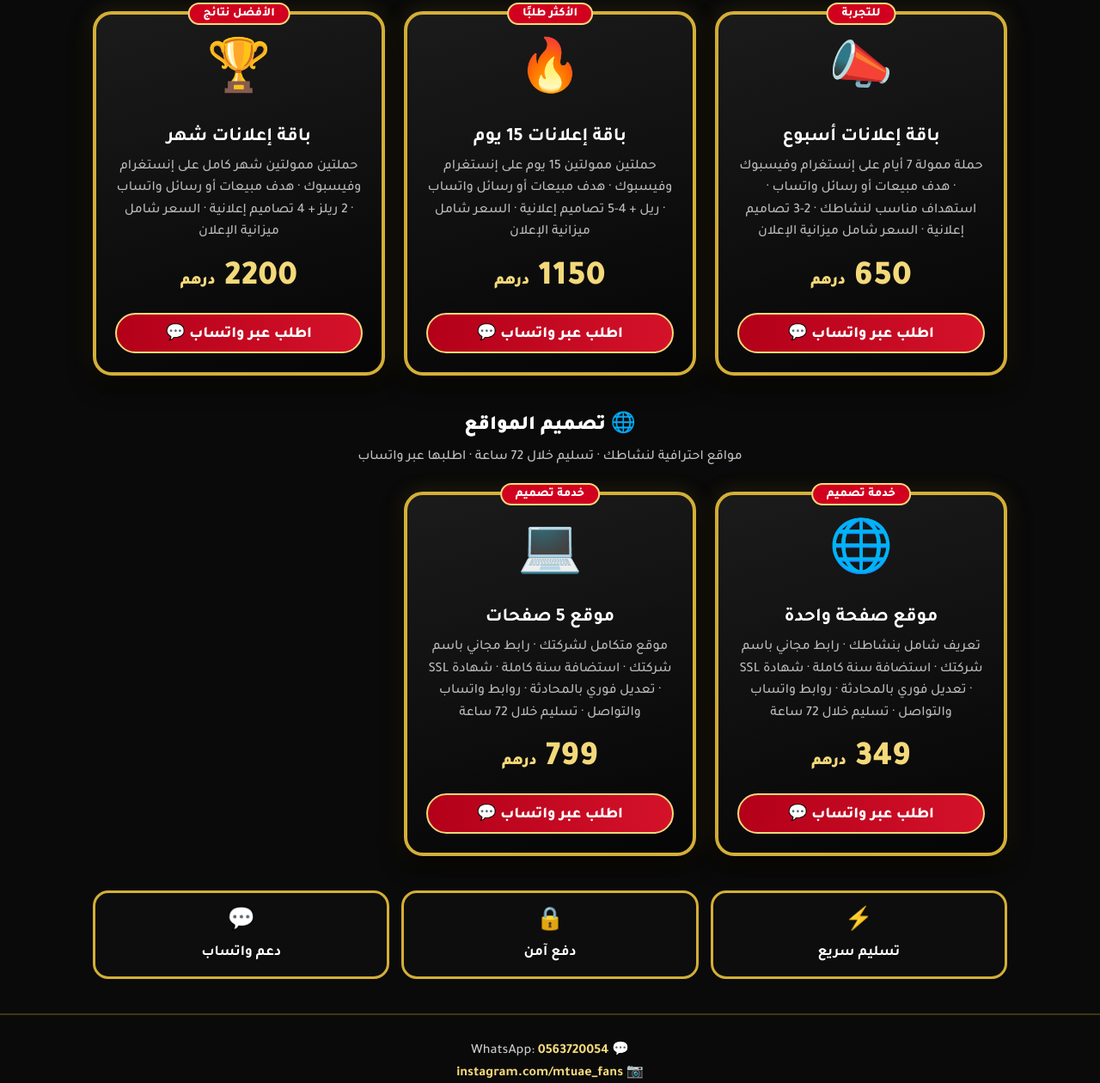
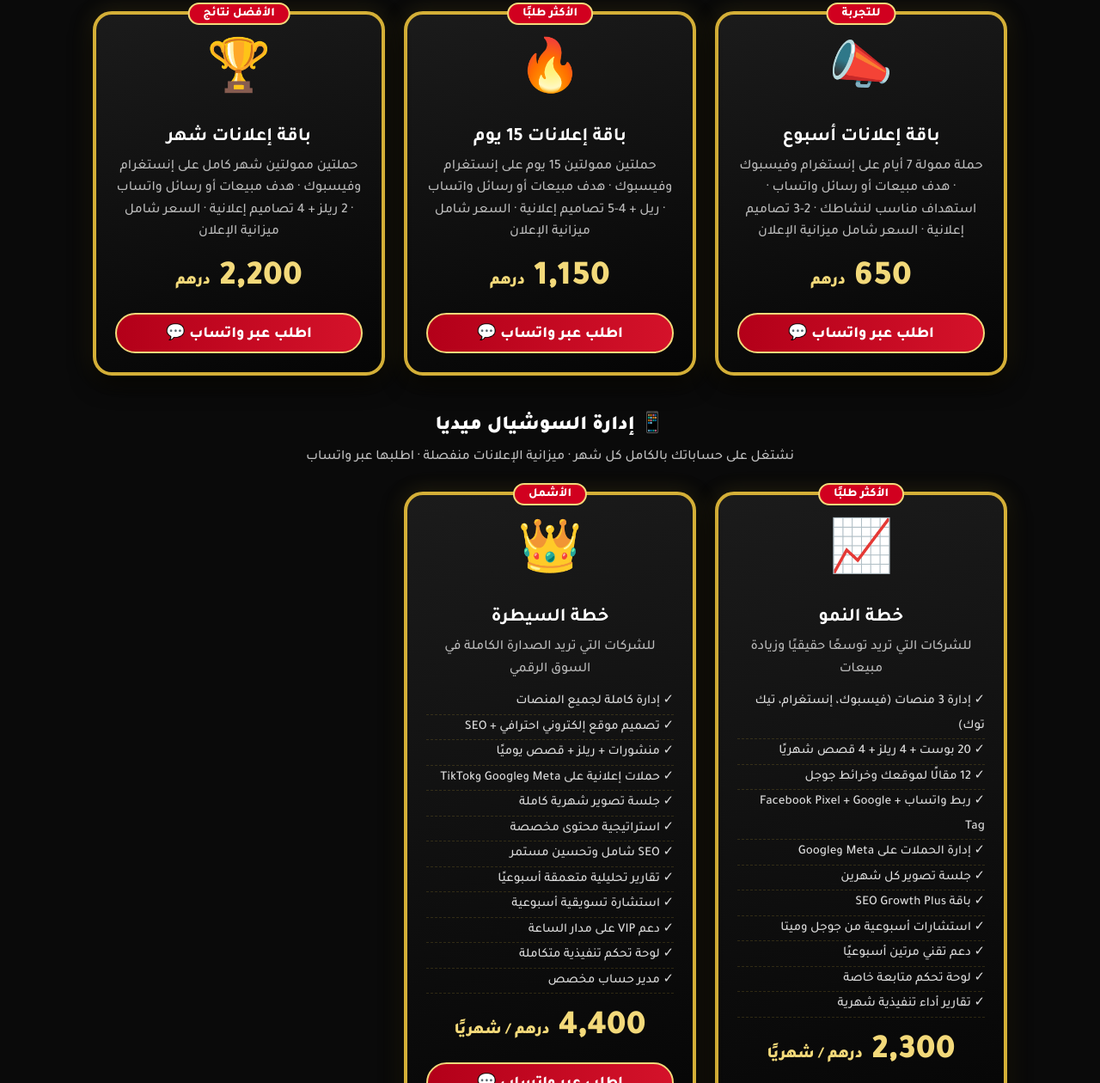
Before and after one commit to ali95858052-gif/mtuae-store, a website: page index.html in a window 1280 px wide. Shown: the part 717-1977 px from the top of the page at 86% size. Drawn offline with Linux system fonts and the light colour scheme.

Commit message:
قسم ادارة السوشيال ميديا

```diff
--- a/app.js
+++ b/app.js
@@ -15,7 +15,8 @@ async function init() {
       <h3 style="font-size:1.45rem;font-weight:900;margin:0">${t}</h3>
       <p style="opacity:.75;margin:6px 0 0">${sub}</p></div>`;
   const ads = products.filter(p => p.type === 'service' && p.cat === 'ads');
-  const services = products.filter(p => p.type === 'service' && p.cat !== 'ads');
+  const social = products.filter(p => p.type === 'service' && p.cat === 'social');
+  const services = products.filter(p => p.type === 'service' && p.cat !== 'ads' && p.cat !== 'social');
   const digital = products.filter(p => p.type !== 'service');
   const card = p => `
     <div class="card">
@@ -23,7 +24,8 @@ async function init() {
       <div class="em">${p.emoji}</div>
       <h3>${p.name}</h3>
       <p>${p.desc}</p>
-      <div class="price">${p.price} <small>درهم</small></div>
+      ${p.features ? `<ul class="feat">${p.features.map(f => `<li>✓ ${f}</li>`).join('')}</ul>` : ''}
+      <div class="price">${p.price.toLocaleString('en-US')} <small>درهم${p.per ? ' / ' + p.per : ''}</small></div>
       ${isSoon(p)
         ? `<button disabled style="opacity:.55;cursor:not-allowed">قريبًا ⏳</button>`
         : p.type === 'service'
@@ -32,6 +34,7 @@ async function init() {
     </div>`;
   $('grid').innerHTML =
     (ads.length ? head('📣 التسويق الممول', 'إعلانات على إنستغرام وفيسبوك · السعر شامل ميزانية الإعلان · اطلبها عبر واتساب') + ads.map(card).join('') : '') +
+    (social.length ? head('📱 إدارة السوشيال ميديا', 'نشتغل على حساباتك بالكامل كل شهر · ميزانية الإعلانات منفصلة · اطلبها عبر واتساب') + social.map(card).join('') : '') +
     (services.length ? head('🌐 تصميم المواقع', 'مواقع احترافية لنشاطك · تسليم خلال 72 ساعة · اطلبها عبر واتساب') + services.map(card).join('') : '') +
     (digital.length ? head('📦 المنتجات الرقمية', 'اشتري، حمّل، وابدأ فورًا') + digital.map(card).join('') : '');
   // زرار السلة يظهر بس لو فيه منتجات بتتشتري أونلاين
--- a/index.html
+++ b/index.html
@@ -14,6 +14,9 @@
 .hero .logo{display:block;margin:0 auto 18px;float:none}
 .hero .badge{display:inline-block;margin:0 auto 14px}
 .hero h1{margin-top:0}
+/* قائمة مميزات الباقات */
+.card .feat{list-style:none;padding:0;margin:10px 0 6px;text-align:right;color:#ddd;font-size:15px;line-height:1.9}
+.card .feat li{border-bottom:1px dashed rgba(212,175,55,.18)}
 </style>
 </head>
 <body>
--- a/products.json
+++ b/products.json
@@ -2,6 +2,8 @@
  {"id": "a1", "emoji": "📣", "name": "باقة إعلانات أسبوع", "desc": "حملة ممولة 7 أيام على إنستغرام وفيسبوك · هدف مبيعات أو رسائل واتساب · استهداف مناسب لنشاطك · 2-3 تصاميم إعلانية · السعر شامل ميزانية الإعلان", "price": 650, "tag": "للتجربة", "type": "service", "cat": "ads", "wa": "https://wa.me/971563720054?text=%D9%85%D8%B1%D8%AD%D8%A8%D8%A7%D8%8C%20%D8%A3%D8%B1%D9%8A%D8%AF%20%D8%A8%D8%A7%D9%82%D8%A9%20%D8%A5%D8%B9%D9%84%D8%A7%D9%86%D8%A7%D8%AA%20%D8%A3%D8%B3%D8%A8%D9%88%D8%B9%20%28650%20%D8%AF%D8%B1%D9%87%D9%85%29"},
  {"id": "a2", "emoji": "🔥", "name": "باقة إعلانات 15 يوم", "desc": "حملتين ممولتين 15 يوم على إنستغرام وفيسبوك · هدف مبيعات أو رسائل واتساب · ريل + 4-5 تصاميم إعلانية · السعر شامل ميزانية الإعلان", "price": 1150, "tag": "الأكثر طلبًا", "type": "service", "cat": "ads", "wa": "https://wa.me/971563720054?text=%D9%85%D8%B1%D8%AD%D8%A8%D8%A7%D8%8C%20%D8%A3%D8%B1%D9%8A%D8%AF%20%D8%A8%D8%A7%D9%82%D8%A9%20%D8%A5%D8%B9%D9%84%D8%A7%D9%86%D8%A7%D8%AA%2015%20%D9%8A%D9%88%D9%85%20%281150%20%D8%AF%D8%B1%D9%87%D9%85%29"},
  {"id": "a3", "emoji": "🏆", "name": "باقة إعلانات شهر", "desc": "حملتين ممولتين شهر كامل على إنستغرام وفيسبوك · هدف مبيعات أو رسائل واتساب · 2 ريلز + 4 تصاميم إعلانية · السعر شامل ميزانية الإعلان", "price": 2200, "tag": "الأفضل نتائج", "type": "service", "cat": "ads", "wa": "https://wa.me/971563720054?text=%D9%85%D8%B1%D8%AD%D8%A8%D8%A7%D8%8C%20%D8%A3%D8%B1%D9%8A%D8%AF%20%D8%A8%D8%A7%D9%82%D8%A9%20%D8%A5%D8%B9%D9%84%D8%A7%D9%86%D8%A7%D8%AA%20%D8%B4%D9%87%D8%B1%20%282200%20%D8%AF%D8%B1%D9%87%D9%85%29"},
+ {"id": "s1", "emoji": "📈", "name": "خطة النمو", "desc": "للشركات التي تريد توسعًا حقيقيًا وزيادة مبيعات", "price": 2300, "per": "شهريًا", "tag": "الأكثر طلبًا", "type": "service", "cat": "social", "features": ["إدارة 3 منصات (فيسبوك، إنستغرام، تيك توك)", "20 بوست + 4 ريلز + 4 قصص شهريًا", "12 مقالًا لموقعك وخرائط جوجل", "ربط واتساب + Facebook Pixel + Google Tag", "إدارة الحملات على Meta وGoogle", "جلسة تصوير كل شهرين", "باقة SEO Growth Plus", "استشارات أسبوعية من جوجل وميتا", "دعم تقني مرتين أسبوعيًا", "لوحة تحكم متابعة خاصة", "تقارير أداء تنفيذية شهرية"], "wa": "https://wa.me/971563720054?text=%D9%85%D8%B1%D8%AD%D8%A8%D8%A7%D8%8C%20%D8%A3%D8%B1%D9%8A%D8%AF%20%D8%A7%D9%84%D8%A7%D8%B4%D8%AA%D8%B1%D8%A7%D9%83%20%D9%81%D9%8A%20%D8%AE%D8%B7%D8%A9%20%D8%A7%D9%84%D9%86%D9%85%D9%88%20%D9%84%D8%A5%D8%AF%D8%A7%D8%B1%D8%A9%20%D8%A7%D9%84%D8%B3%D9%88%D8%B4%D9%8A%D8%A7%D9%84%20%D9%85%D9%8A%D8%AF%D9%8A%D8%A7%20%282300%20%D8%AF%D8%B1%D9%87%D9%85%20%D8%B4%D9%87%D8%B1%D9%8A%D9%8B%D8%A7%29"},
+ {"id": "s2", "emoji": "👑", "name": "خطة السيطرة", "desc": "للشركات التي تريد الصدارة الكاملة في السوق الرقمي", "price": 4400, "per": "شهريًا", "tag": "الأشمل", "type": "service", "cat": "social", "features": ["إدارة كاملة لجميع المنصات", "تصميم موقع إلكتروني احترافي + SEO", "منشورات + ريلز + قصص يوميًا", "حملات إعلانية على Meta وGoogle وTikTok", "جلسة تصوير شهرية كاملة", "استراتيجية محتوى مخصصة", "SEO شامل وتحسين مستمر", "تقارير تحليلية متعمقة أسبوعيًا", "استشارة تسويقية أسبوعية", "دعم VIP على مدار الساعة", "لوحة تحكم تنفيذية متكاملة", "مدير حساب مخصص"], "wa": "https://wa.me/971563720054?text=%D9%85%D8%B1%D8%AD%D8%A8%D8%A7%D8%8C%20%D8%A3%D8%B1%D9%8A%D8%AF%20%D8%A7%D9%84%D8%A7%D8%B4%D8%AA%D8%B1%D8%A7%D9%83%20%D9%81%D9%8A%20%D8%AE%D8%B7%D8%A9%20%D8%A7%D9%84%D8%B3%D9%8A%D8%B7%D8%B1%D8%A9%20%D9%84%D8%A5%D8%AF%D8%A7%D8%B1%D8%A9%20%D8%A7%D9%84%D8%B3%D9%88%D8%B4%D9%8A%D8%A7%D9%84%20%D9%85%D9%8A%D8%AF%D9%8A%D8%A7%20%284400%20%D8%AF%D8%B1%D9%87%D9%85%20%D8%B4%D9%87%D8%B1%D9%8A%D9%8B%D8%A7%29"},
  {"id": "p7", "emoji": "🌐", "name": "موقع صفحة واحدة", "desc": "تعريف شامل بنشاطك · رابط مجاني باسم شركتك · استضافة سنة كاملة · شهادة SSL · تعديل فوري بالمحادثة · روابط واتساب والتواصل · تسليم خلال 72 ساعة", "price": 349, "tag": "خدمة تصميم", "type": "service", "wa": "https://wa.me/971563720054?text=%D9%85%D8%B1%D8%AD%D8%A8%D8%A7%D8%8C%20%D8%A3%D8%B1%D9%8A%D8%AF%20%D8%B7%D9%84%D8%A8%20%D9%85%D9%88%D9%82%D8%B9%20%D8%B5%D9%81%D8%AD%D8%A9%20%D9%88%D8%A7%D8%AD%D8%AF%D8%A9%20%28349%20%D8%AF%D8%B1%D9%87%D9%85%29", "cat": "web"},
  {"id": "p8", "emoji": "💻", "name": "موقع 5 صفحات", "desc": "موقع متكامل لشركتك · رابط مجاني باسم شركتك · استضافة سنة كاملة · شهادة SSL · تعديل فوري بالمحادثة · روابط واتساب والتواصل · تسليم خلال 72 ساعة", "price": 799, "tag": "خدمة تصميم", "type": "service", "wa": "https://wa.me/971563720054?text=%D9%85%D8%B1%D8%AD%D8%A8%D8%A7%D8%8C%20%D8%A3%D8%B1%D9%8A%D8%AF%20%D8%B7%D9%84%D8%A8%20%D9%85%D9%88%D9%82%D8%B9%205%20%D8%B5%D9%81%D8%AD%D8%A7%D8%AA%20%28799%20%D8%AF%D8%B1%D9%87%D9%85%29", "cat": "web"}
 ]
```
